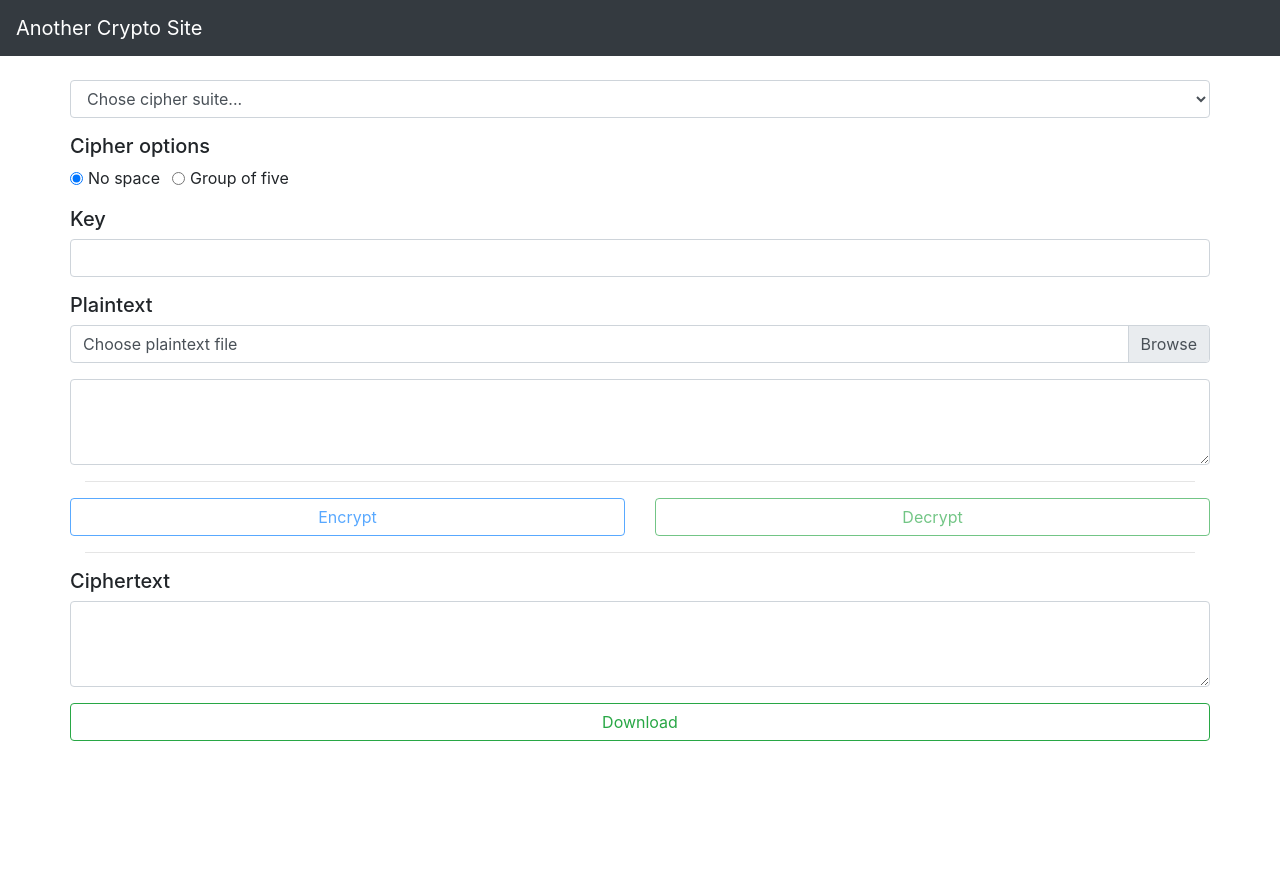
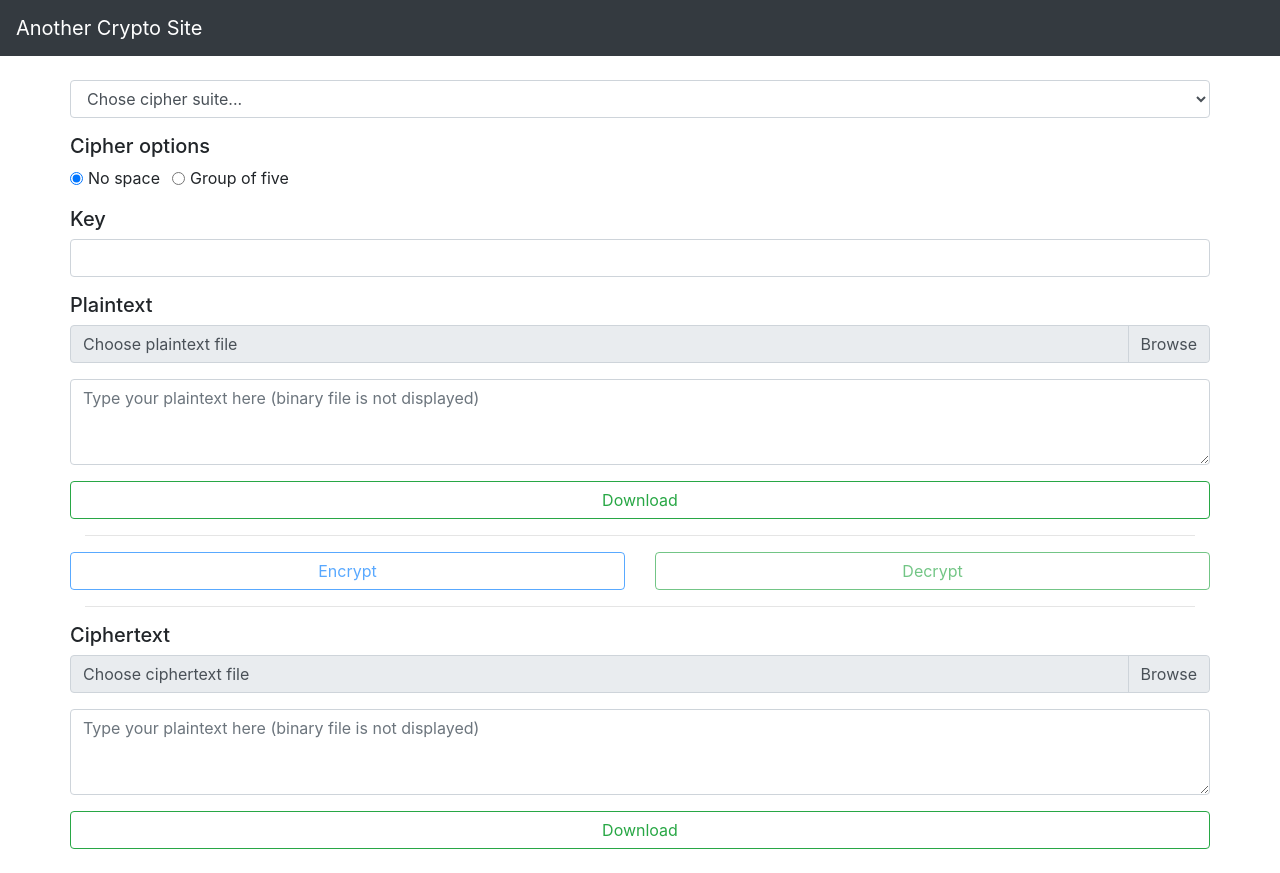
Before and after one commit to wirasuta/another-crypto-site, a React (Create React App) app: page / in a window 1280 px wide. Before the commit the page ends 800 px from the top, so only its background shows below. Built offline with nearby package versions, Linux system fonts and the light colour scheme.

Commit message:
Add binary file handler - remove console log

```diff
--- a/src/App.tsx
+++ b/src/App.tsx
@@ -15,6 +15,9 @@ const App: FC = () => {
     ciphertext: '',
     key: '',
     filename: '',
+    cipherfilename: '',
+    isPlainBinary: false,
+    isCipherBinary: false,
     opts: {
       display: 'no-space',
     },
@@ -24,22 +27,35 @@ const App: FC = () => {
     // TODO: Validate
     const value = e.target.value as string;
     const key = e.target.dataset!.key as string;
+    const isEncrypt = key === 'ciphertext';
+    const isDecrypt = key === 'plaintext';
+    const isbinarykey = isEncrypt ? 'isCipherBinary'
+      : isDecrypt ? 'isPlainBinary' : '';
+    const filenamekey = isEncrypt ? 'cipherfilename'
+      : isDecrypt ? 'filename' : '';
 
     setFormData({
       ...formData,
       [key]: value,
+      [isbinarykey]: false,
+      [filenamekey]: '',
     });
   };
 
   const handleFileChange = async (e: any) => {
     const key = e.target.dataset!.key as string;
+    const isEncrypt = key === 'ciphertext';
+    const filenamekey = isEncrypt ? 'cipherfilename' : 'filename';
+    const isbinarykey = isEncrypt ? 'isCipherBinary' : 'isPlainBinary';
+    const isBinary = formData.suite === 'vigenere_ext';
     const file = e.target.files[0] as File;
-    const text = await readFile(file);
+    const text = await readFile(file, isEncrypt, isBinary);
 
     setFormData({
       ...formData,
-      filename: file.name,
+      [filenamekey]: file.name,
       [key]: text,
+      [isbinarykey]: isBinary
     });
   };
 
@@ -51,11 +67,15 @@ const App: FC = () => {
   };
 
   const handleDownload = (e: any) => {
-    const encFilename = formData.filename.length
-      ? formData.filename + '.enc'
-      : 'out.enc';
+    const key = e.target.dataset!.key as string;
+    const isEncrypt = key === 'ciphertext';
+    const isBinary = formData.suite === 'vigenere_ext';
+    let encFilename = formData.filename.length
+      ? formData.filename
+      : 'out';
+    encFilename = encFilename + (isBinary && !isEncrypt ? '' : '.enc');
 
-    downloadAsFile(formData.ciphertext, encFilename);
+    downloadAsFile(isEncrypt ? formData.ciphertext : formData.plaintext, encFilename, isEncrypt, isBinary);
   };
 
   const handleEncrypt = () => {
@@ -68,6 +88,7 @@ const App: FC = () => {
     setFormData({
       ...formData,
       ciphertext,
+      isCipherBinary: false,
     });
   };
 
@@ -81,6 +102,7 @@ const App: FC = () => {
     setFormData({
       ...formData,
       plaintext,
+      isPlainBinary: false,
     });
   };
 
@@ -137,17 +159,22 @@ const App: FC = () => {
                 }
                 onChange={handleFileChange}
                 custom
+                disabled={!formData.suite}
               />
             </Form.Group>
-            <Form.Group controlId='plainTextArea' className='mb-0'>
+            <Form.Group controlId='plainTextArea'>
               <Form.Control
                 as='textarea'
                 data-key='plaintext'
                 rows={3}
-                value={formData.plaintext}
+                value={!formData.isPlainBinary ? formData.plaintext : ''}
+                placeholder={'Type your plaintext here (binary file is not displayed)'}
                 onChange={handleChange}
               />
             </Form.Group>
+            <Button data-key='plaintext' variant='outline-success' block onClick={handleDownload}>
+              Download
+            </Button>
           </Row>
           <hr />
           <Row>
@@ -179,16 +206,31 @@ const App: FC = () => {
           <hr />
           <Row className='mt-3 flex-column'>
             <h5>Ciphertext</h5>
+            <Form.Group>
+              <Form.File
+                id='cipherFile'
+                data-key='ciphertext'
+                label={
+                  formData.cipherfilename.length
+                    ? formData.cipherfilename
+                    : 'Choose ciphertext file'
+                }
+                onChange={handleFileChange}
+                custom
+                disabled={!formData.suite}
+              />
+            </Form.Group>
             <Form.Group controlId='cipherTextArea'>
               <Form.Control
                 as='textarea'
                 data-key='ciphertext'
                 rows={3}
-                value={formData.ciphertext}
+                value={!formData.isCipherBinary ? formData.ciphertext : ''}
+                placeholder={'Type your plaintext here (binary file is not displayed)'}
                 onChange={handleChange}
               />
             </Form.Group>
-            <Button variant='outline-success' block onClick={handleDownload}>
+            <Button data-key='ciphertext' variant='outline-success' block onClick={handleDownload}>
               Download
             </Button>
           </Row>
--- a/src/interfaces/states.ts
+++ b/src/interfaces/states.ts
@@ -14,5 +14,8 @@ export interface AppDataState {
   ciphertext: string;
   key: string;
   filename: string;
+  cipherfilename: string;
+  isPlainBinary: boolean;
+  isCipherBinary: boolean;
   opts: OptsType;
 }
--- a/src/lib/crypto_suites/super.ts
+++ b/src/lib/crypto_suites/super.ts
@@ -46,7 +46,6 @@ export class Super implements CryptoSuite {
 
     if (encrypt) {
       vigenereRes = this._vigenereBase26(plaintext, key, encrypt);
-      console.log('vig', vigenereRes);
       superRes = this._transpose(vigenereRes, encrypt);
       resText = superRes.join('');
     } else {
--- a/src/lib/files.ts
+++ b/src/lib/files.ts
@@ -1,17 +1,47 @@
-export const readFile = async (file: File, binary?: boolean) => {
-  // TODO: Handle binary
-  const text = await file.text();
-  return text;
+import {
+  ctob256,
+  b256toc,
+} from '../lib/utils';
+
+export const readFile = async (file: File, encrypt: boolean, binary?: boolean) => {
+  let content;
+
+  if (binary && !encrypt) {
+    const arrayBuffer = await file.arrayBuffer();
+    const uintArrayBuffer = new Uint8Array(arrayBuffer);
+    const charArr = [];
+    for (let i = 0; i < uintArrayBuffer.length; i++) {
+      charArr.push(b256toc(uintArrayBuffer[i]));
+    }
+    content = charArr.join('');
+  } else {
+    content = await file.text();
+  }
+
+  return content;
 };
 
 export const downloadAsFile = (
   content: string,
   filename: string,
+  encrypt: boolean,
   binary?: boolean
 ) => {
-  // TODO: Handle binary
+  let file;
+
+  if (binary && !encrypt) {
+    const uintArray = [];
+    for (let i = 0; i < content.length; i++) {
+      uintArray.push(ctob256(content[i]));
+    }
+    const uintArrayBuffer = new Uint8Array(uintArray);
+    const arrayBuffer = uintArrayBuffer.buffer;
+    file = new Blob([arrayBuffer], { type: 'application/octet-stream' });
+  } else {
+    file = new Blob([content], { type: 'text/plain' });
+  }
+
   const el = document.createElement('a');
-  const file = new Blob([content], { type: 'text/plain' });
   el.href = URL.createObjectURL(file);
   el.download = filename;
 
```
